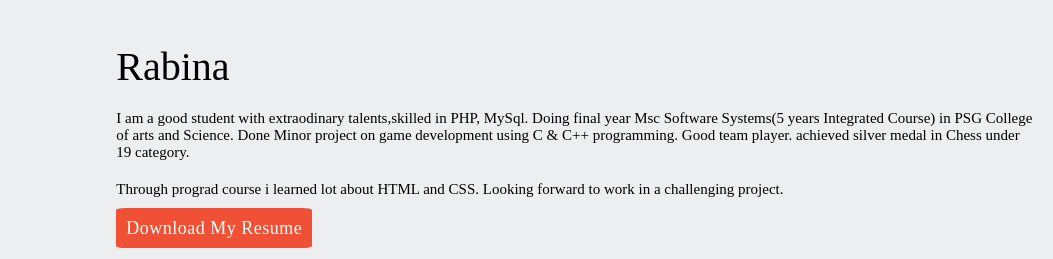
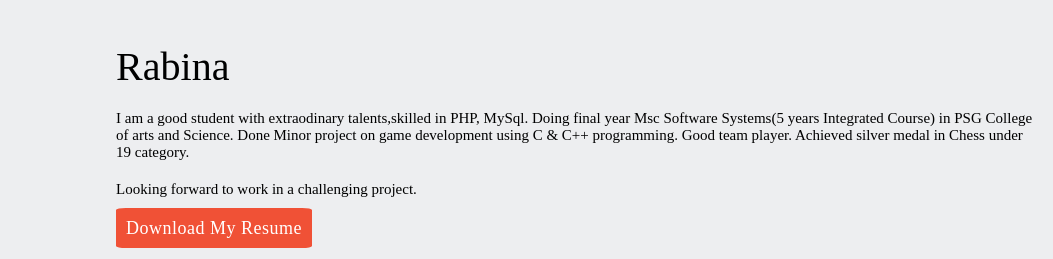
Before and after one commit to rabinacathrine/Myprofile, a plain HTML site: page index.html in a window 1280 px wide. Shown: the part 605-864 px from the top of the page, 227-1280 px from the left. Drawn offline with Linux system fonts and the light colour scheme.

Commit message:
Update index.html

```diff
--- a/index.html
+++ b/index.html
@@ -33,9 +33,9 @@
             <h2>Rabina</h2>
             <p> I am a good student with extraodinary talents,skilled in PHP, MySql. Doing final year Msc Software Systems(5 years Integrated Course)
                 in PSG College of arts and Science. Done Minor project on game development using C & C++ programming. Good team player.
-                achieved silver medal in Chess under 19 category.
+                Achieved silver medal in Chess under 19 category.
                 <span class="break"></span>
-                Through prograd course i learned lot about HTML and CSS. Looking forward to work in a challenging project.
+                Looking forward to work in a challenging project.
             </p>
             <a href="#" class="link-button">Download My Resume</a>
         </article>
```
